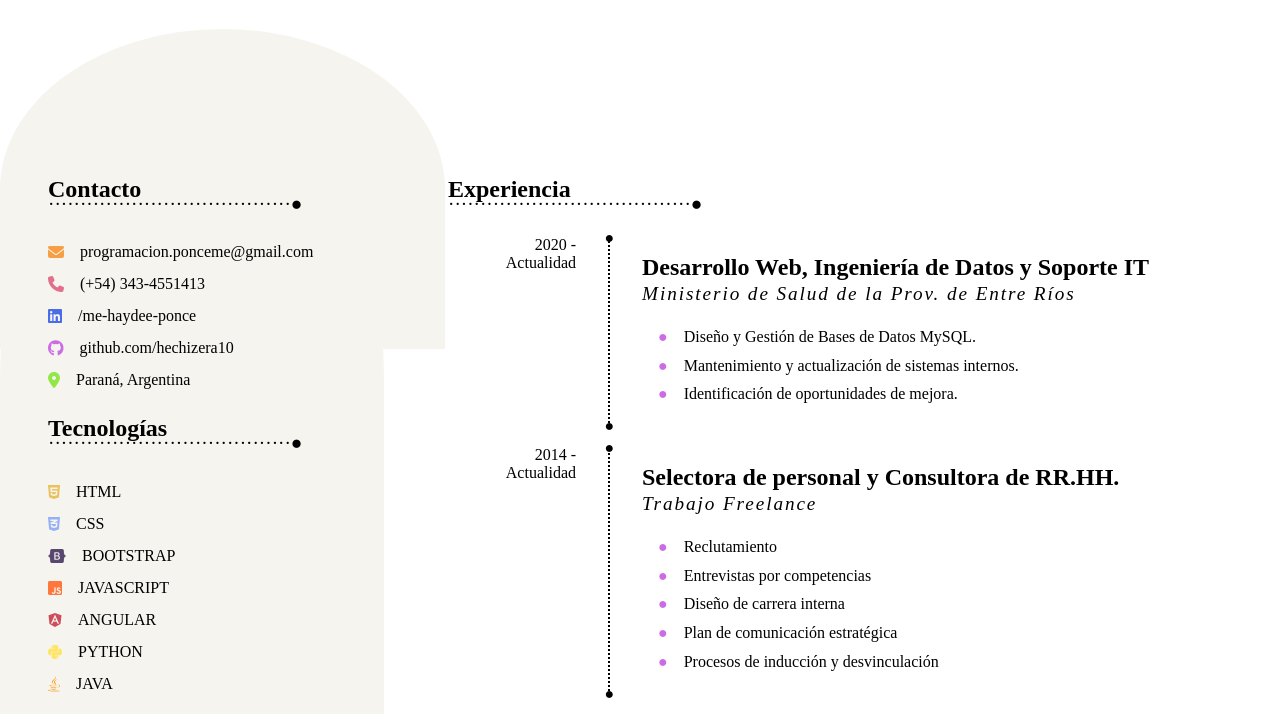
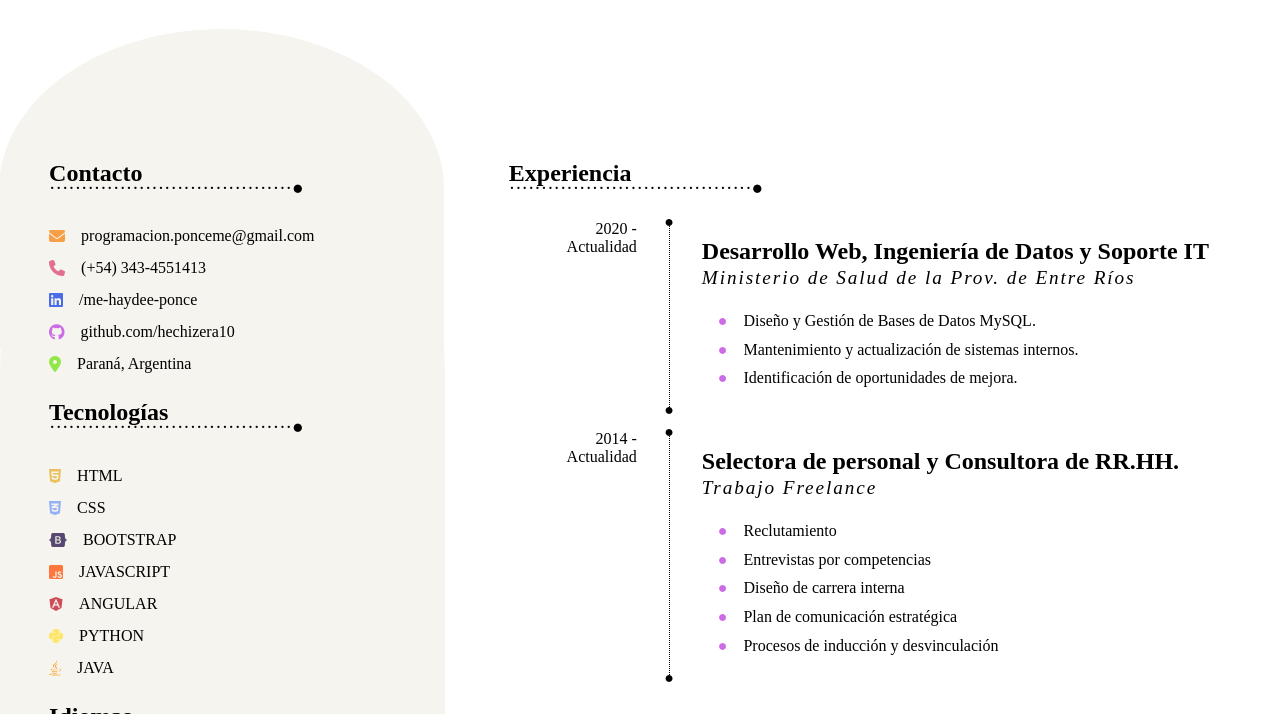
Before and after one commit to Digital-House-CTD/Curriculum, a plain HTML site: page index.html in a window 1280 px wide. Shown: the part 387-1101 px from the top of the page. Drawn offline with Linux system fonts and the light colour scheme; a web font is replaced by a local one.

Commit message:
detalles

```diff
--- a/css/styles.css
+++ b/css/styles.css
@@ -54,7 +54,7 @@ header>section.title{
     height: 21rem;
     display: flex;
     flex-direction: column;
-    padding-top: 8%;
+    padding-top: 5%;
     padding-left: 27%;
     z-index: -1;
 }
@@ -120,23 +120,32 @@ main{
 .main-menu>ul>a:not(:first-child)>li::before {
     content: "●";
 }
+nav {
+    position: sticky;
+    top: 0;
+    background-color: white;
+    z-index: 10;
+}
 
 /*Aside*/
 div.shape-aside{
     margin-top: 2em;
     background-color: #F6F4EF;
     border-radius: 50% 50% 0 0;
-    width: 27.8em;
+    width: 27.8rem;
     height: 20em;
     position: absolute;
     z-index:  -1 ;
+    left: -1px;
 
 }
 aside {
     margin-top: 8em;
-    padding: 0 3rem;
+    padding: 0 3.07rem;
     background-color: #F6F4EF;
     border-radius: 20% 20% 0 0;
+    width: 27.8rem;
+
 
 }
 .section-title{
@@ -145,7 +154,7 @@ aside {
     margin-top: 0.8em;
 }
 #contacto{
-    padding-top: 2em;
+    padding-top: 1em;
 }
 
 .section-title::after{
@@ -233,12 +242,12 @@ dl.container-right{
     padding-right: 2em;
     width: 42em;
     border-style: none none none dotted;
-    border-width: 2px;
+    border-width: 1.5px;
 }
 
 .detail::before{
     content: '●';
-    width: 20px;
+    width: 16px;
     position: relative;
     right: 2.35em;
     top: -0.45em;
```
Also changed, not shown: index.html (+4 -3 lines).
